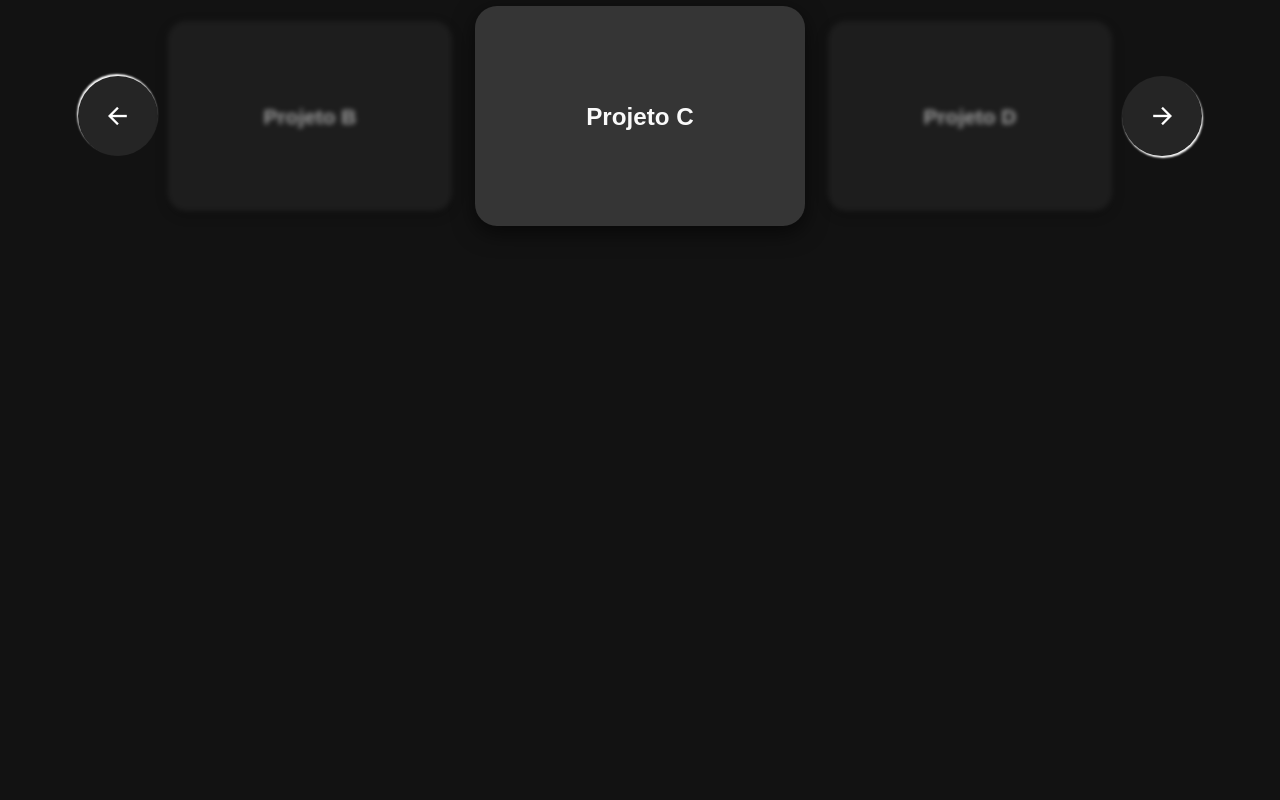
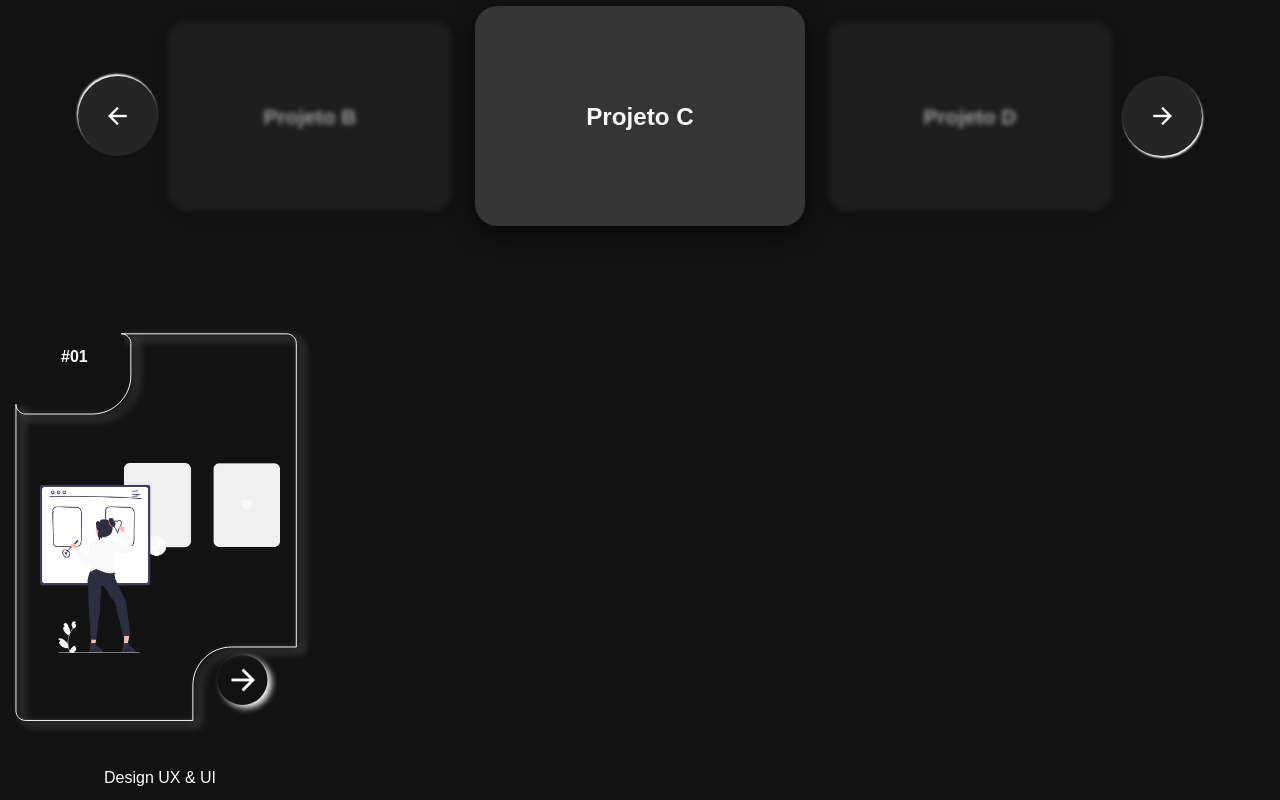
Before and after one commit to srjuninn/suporteDeDomingoRebrand-Project, a React (Vite) app: page / in a window 1280 px wide. Shown: the part 1034-1834 px from the top of the page. Before the commit the page ends 1350 px from the top, so only its background shows below. Built offline with nearby package versions, Linux system fonts and the light colour scheme.

Commit message:
WIP: service section

```diff
--- a/src/App.jsx
+++ b/src/App.jsx
@@ -4,6 +4,7 @@ import '@src/App.scss'
 // import SwitchLanguage from '@components/SwitchLanguage/SwitchLanguage'
 import Main from '@layouts/Main/Main'
 import Portfolio from './layouts/Portfolio/Portfolio'
+import Services from '@layouts/Services/Service'
 
 function App() {
 
@@ -14,6 +15,7 @@ function App() {
       <Main content='Empresas sólidas Precisam de
                       Um sistema Escalável!'/>
       <Portfolio/>
+      <Services/>
     </>
   )
 }
```
